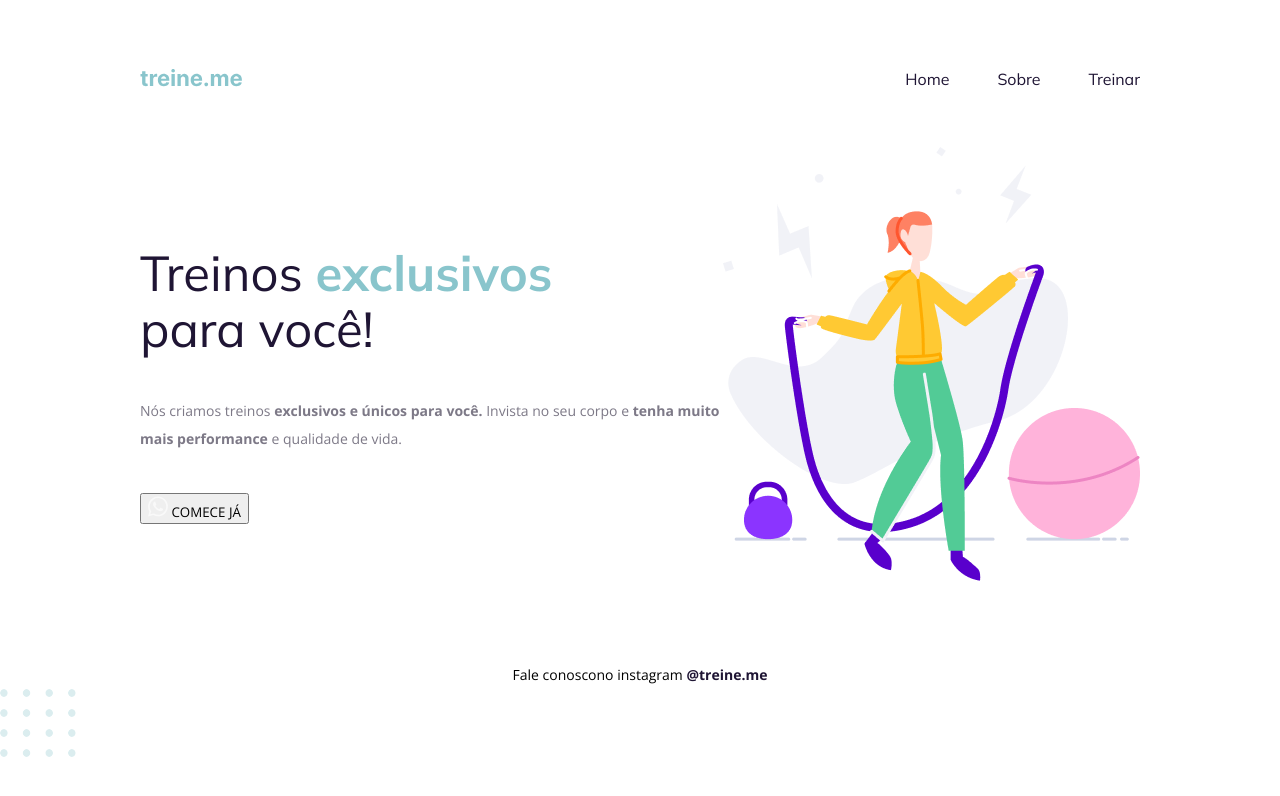
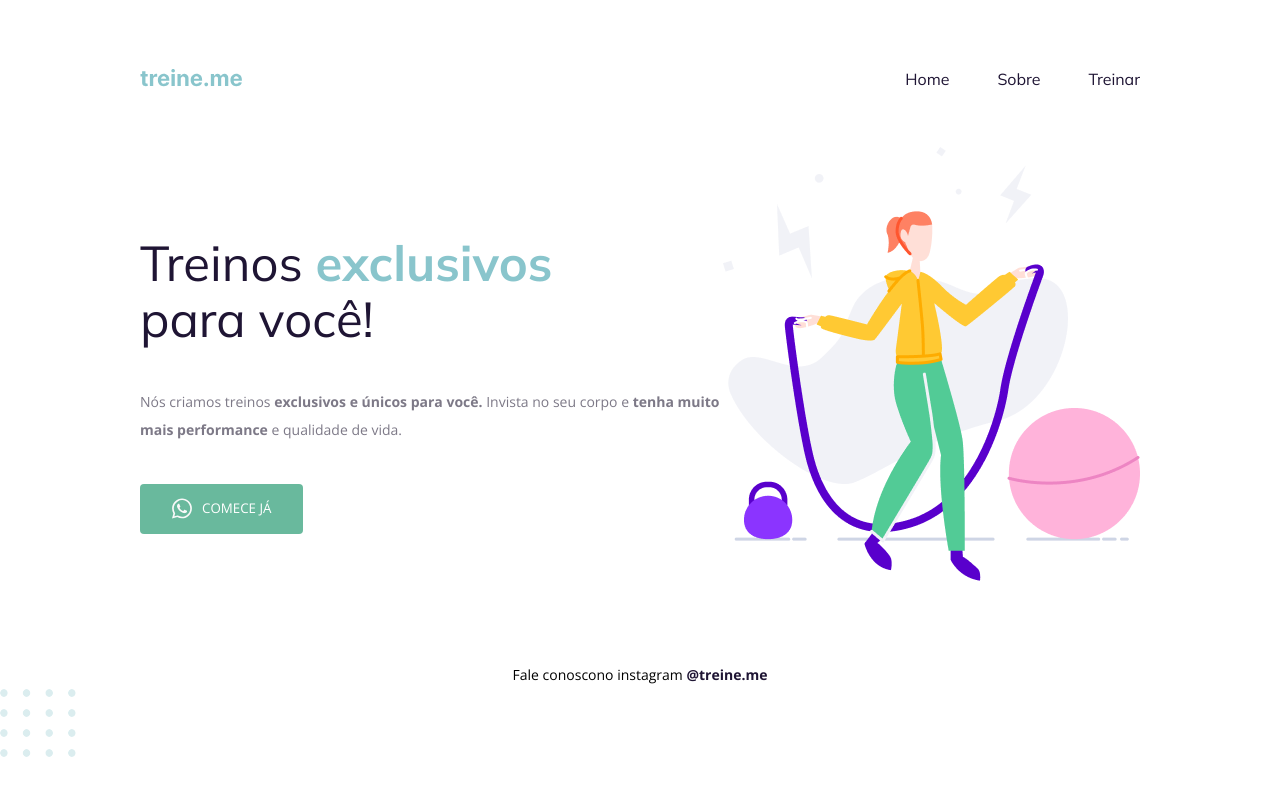
Before and after one commit to JMonteiroh/Explorer-Projeto-02, a plain HTML site: page index.html in a window 1280 px wide. Drawn offline with nearby package versions, Linux system fonts and the light colour scheme.

Commit message:
button config

```diff
--- a/style.css
+++ b/style.css
@@ -64,8 +64,22 @@ section p {
 }
 
 button {
+  color: white;
   text-transform: uppercase;
   font-family: 'Open Sans', sans-serif;
+  border: none;
+  background: #69B99D;
+  display: flex;
+  align-items: center;
+  justify-content: center;
+  border-radius: 4px;
+  padding: 14px 32px 15px;
+  gap: 10px;
+  cursor: pointer;
+}
+
+button:hover {
+  background: #4EA788;
 }
 
 footer {
```
